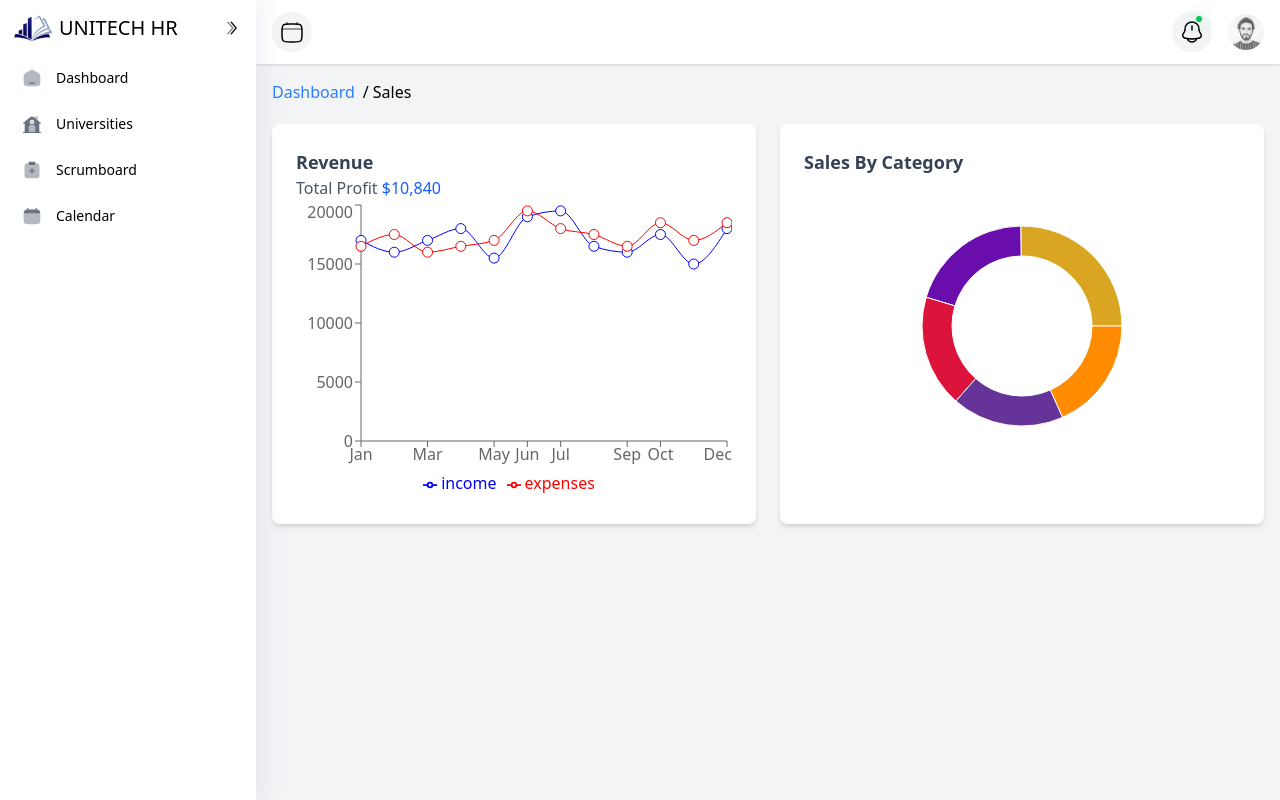
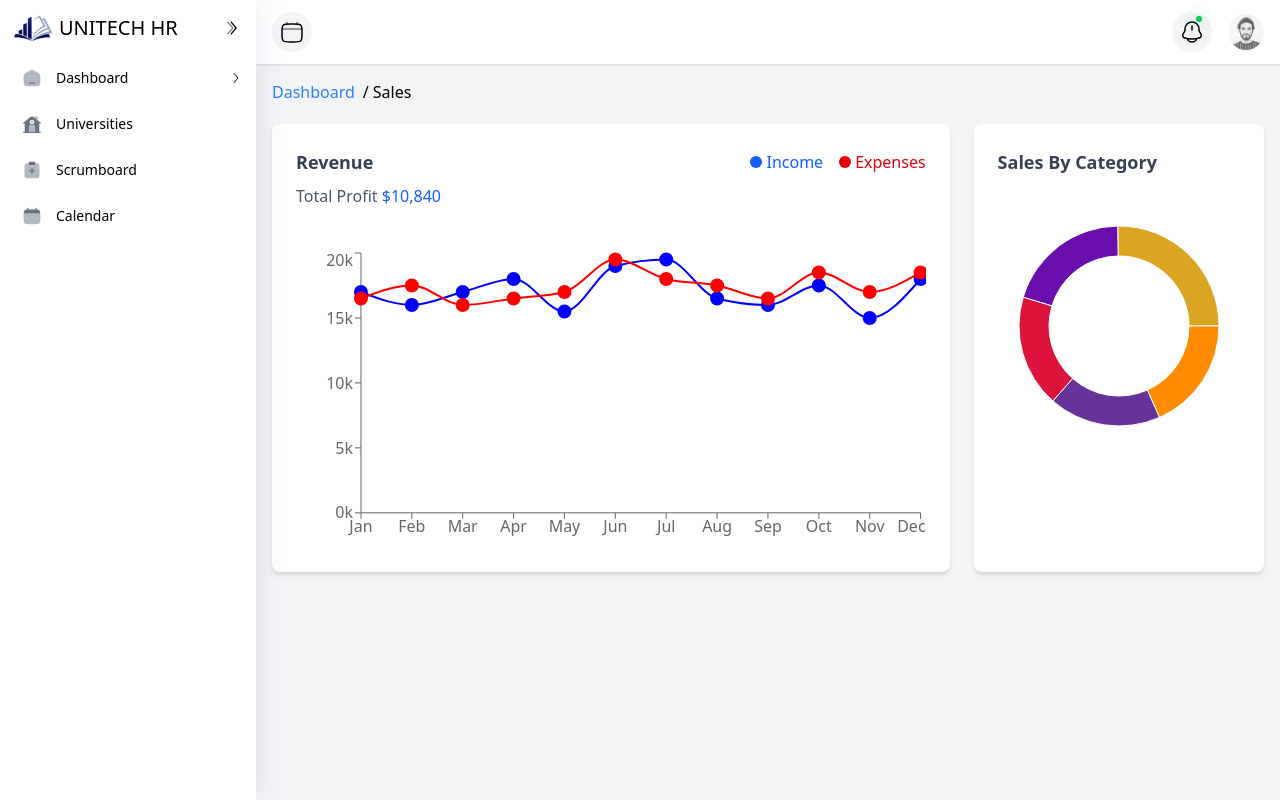
Before and after one commit to jayr-o1/capstone-unitechhr-admin, a React (Vite) app: page /dashboard in a window 1280 px wide. Built offline with nearby package versions, Linux system fonts and the light colour scheme.

Commit message:
will fix dashboard tomorrow

```diff
--- a/src/components/Layouts/Sidebar.jsx
+++ b/src/components/Layouts/Sidebar.jsx
@@ -34,6 +34,18 @@ const Sidebar = ({ isSidebarOpen, toggleSidebar }) => {
                 />
             ),
             path: "/dashboard", // Add path
+            subItems: [
+                {
+                    id: "sales",
+                    label: "Sales",
+                    path: "/dashboard/sales", // Add path for Sales
+                },
+                {
+                    id: "analytics",
+                    label: "Analytics",
+                    path: "/dashboard/analytics", // Add path for Analytics
+                },
+            ],
         },
         {
             id: "universities",
--- a/src/pages/Dashboard.jsx
+++ b/src/pages/Dashboard.jsx
@@ -84,34 +84,52 @@ const Dashboard = () => {
             {/* Charts Section */}
             <div
                 ref={containerRef}
-                className="grid grid-cols-1 md:grid-cols-2 gap-6"
+                className="grid grid-cols-1 md:grid-cols-[70%_30%] gap-6 pr-6" // Added px-4 for uniform margins
             >
                 {/* Revenue Chart */}
                 <div className="bg-white p-6 rounded-lg shadow-md">
-                    <h3 className="text-lg font-semibold text-gray-700">
-                        Revenue
-                    </h3>
-                    <p className="text-gray-600">
+                    {/* Header & Legend in One Row */}
+                    <div className="flex justify-between items-center mb-2">
+                        <h3 className="text-lg font-semibold text-gray-700">
+                            Revenue
+                        </h3>
+                        <div className="flex space-x-4">
+                            <span className="flex items-center text-blue-600 font-medium">
+                                <span className="w-3 h-3 bg-blue-600 rounded-full mr-1"></span>{" "}
+                                Income
+                            </span>
+                            <span className="flex items-center text-red-600 font-medium">
+                                <span className="w-3 h-3 bg-red-600 rounded-full mr-1"></span>{" "}
+                                Expenses
+                            </span>
+                        </div>
+                    </div>
+
+                    <p className="text-gray-600 mb-10">
                         Total Profit{" "}
                         <span className="text-blue-600">$10,840</span>
                     </p>
+
                     <ResponsiveContainer width="100%" height={300}>
                         <LineChart data={lineData}>
                             <XAxis dataKey="name" />
-                            <YAxis />
+                            <YAxis
+                                tickFormatter={(value) => `${value / 1000}k`}
+                            />
                             <Tooltip />
-                            <Legend />
                             <Line
                                 type="monotone"
                                 dataKey="income"
                                 stroke="#0000FF"
-                                dot={{ r: 5 }}
+                                dot={{ r: 6, fill: "#0000FF" }}
+                                strokeWidth={2}
                             />
                             <Line
                                 type="monotone"
                                 dataKey="expenses"
                                 stroke="#FF0000"
-                                dot={{ r: 5 }}
+                                dot={{ r: 6, fill: "#FF0000" }}
+                                strokeWidth={2}
                             />
                         </LineChart>
                     </ResponsiveContainer>
```
